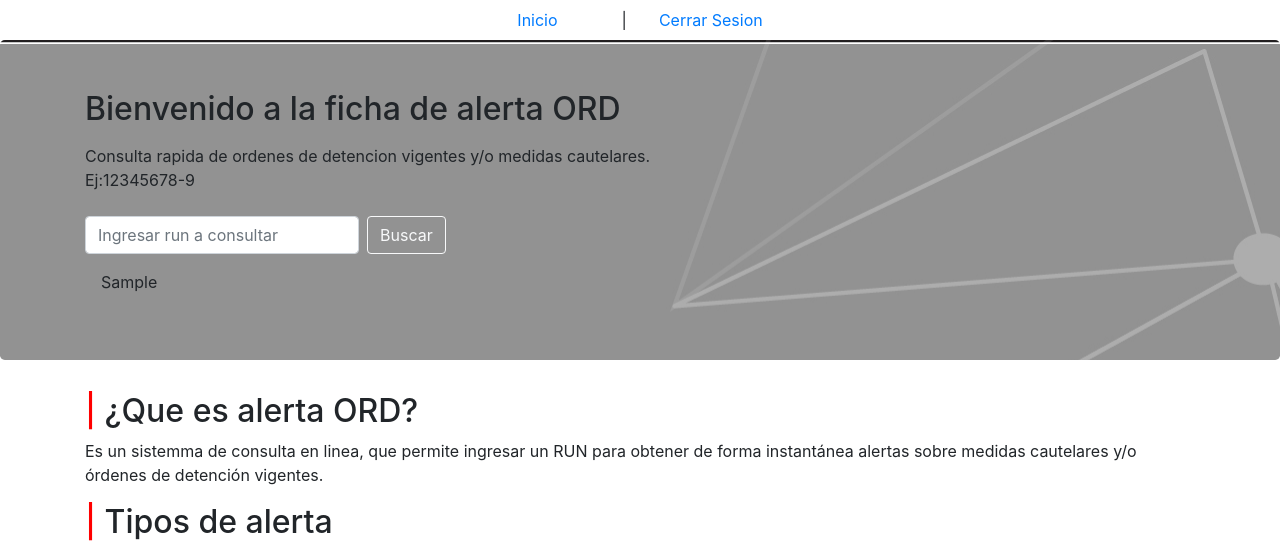
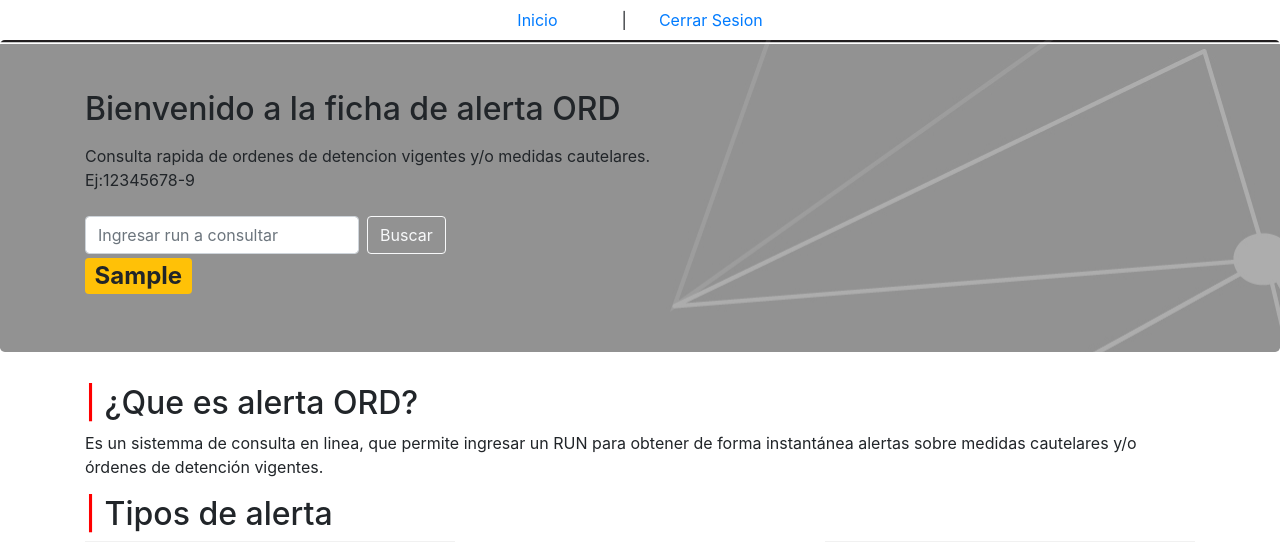
Before and after one commit to Francisco-pizarro/ordenes_detencion, a Django app: template Ordenesdetencion/templates/index.html in a window 1280 px wide. Shown: the top 542 px of the page. Run offline with Django 4.2, Linux system fonts and the light colour scheme; the template is opened without the code that fills it: most values are stand-ins (such as "Sample title", 1, 10 or a date in 2020); some libraries are stand-ins or nearby versions.

Commit message:
mejora rutNoValido y rut con puntos

```diff
--- a/Ordenesdetencion/templates/index.html
+++ b/Ordenesdetencion/templates/index.html
@@ -65,7 +65,7 @@
 				</form>
 
           {% if rutNoValido %}
-            <div class="text-bg-warning p-3">{{ rutNoValido }}</div>
+            <h2><span class="badge badge-warning">{{ rutNoValido }}</span></h2>
           {% endif %}
 			{% endblock %}
 
--- a/Ordenesdetencion/views.py
+++ b/Ordenesdetencion/views.py
@@ -11,6 +11,7 @@
     if request.method == 'POST':
         rut = request.POST.get('txtRut')
         if validaRut(rut):
+            rut = rut.replace(".","")
             # 17123213-9 OD
             # 12223432-0 MC
             try:
```
